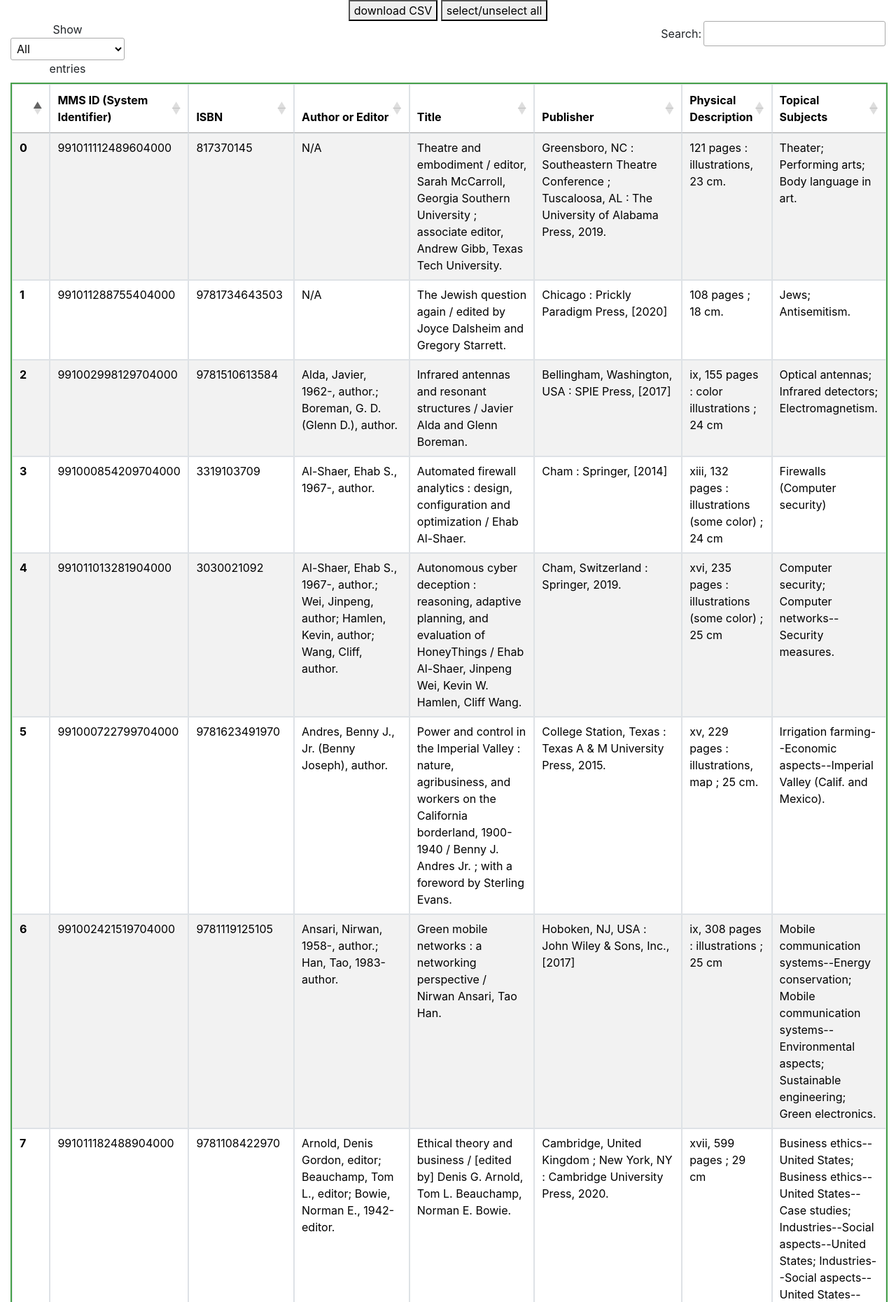
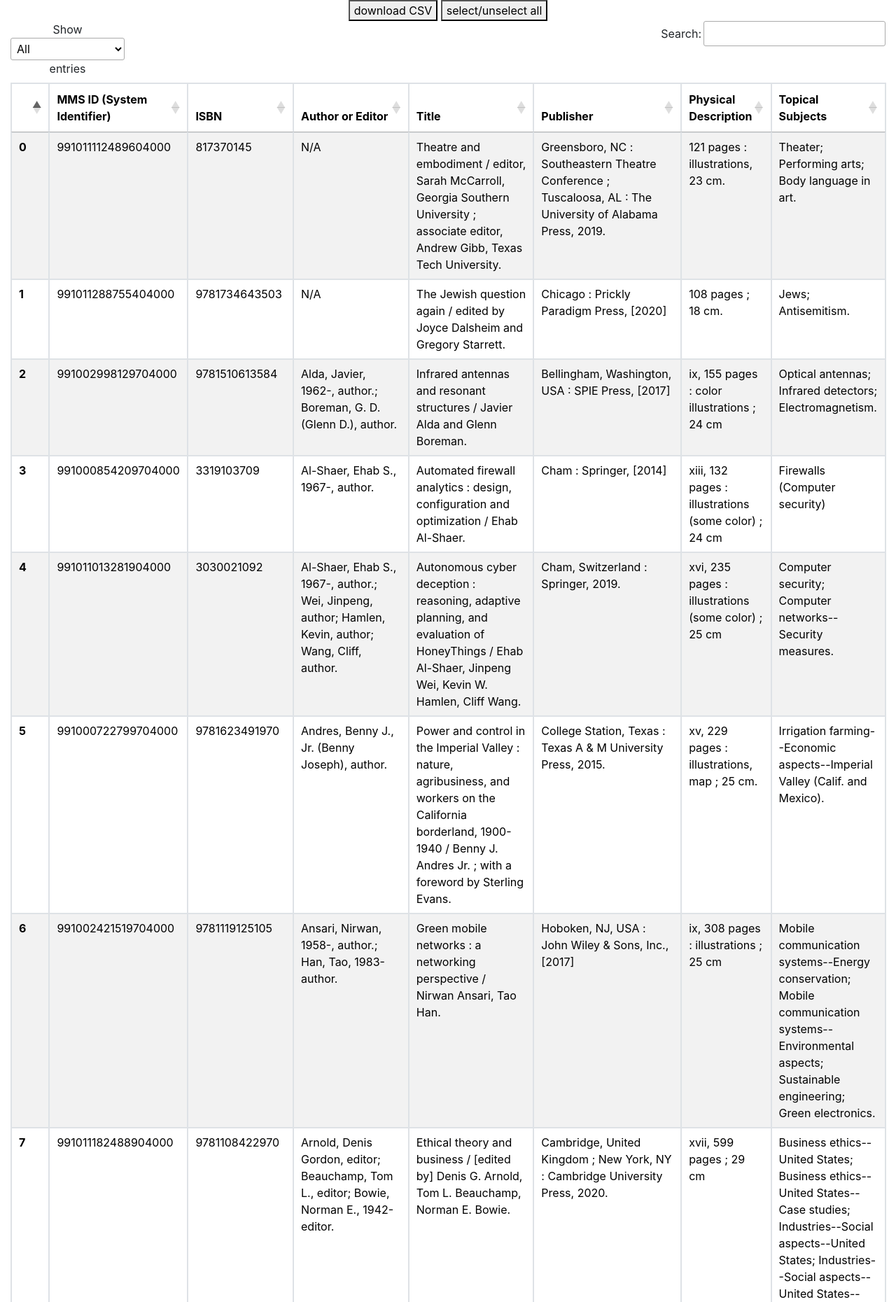
Before and after one commit to aeltoham/4155-Group5, a Flask app: page /table in a window 1280 px wide. Shown: the part 101-1961 px from the top of the page at 70% size. Run offline with Flask 3, Linux system fonts and the light colour scheme; some libraries are stand-ins or nearby versions.

Commit message:
remove border

```diff
--- a/static/css/style.css
+++ b/static/css/style.css
@@ -117,7 +117,3 @@ input[type=submit]:hover {
     position: relative;
     top: 30px;
 }
-div #dataTable{
-
-    border: solid #45a049 2px;
-}
```
